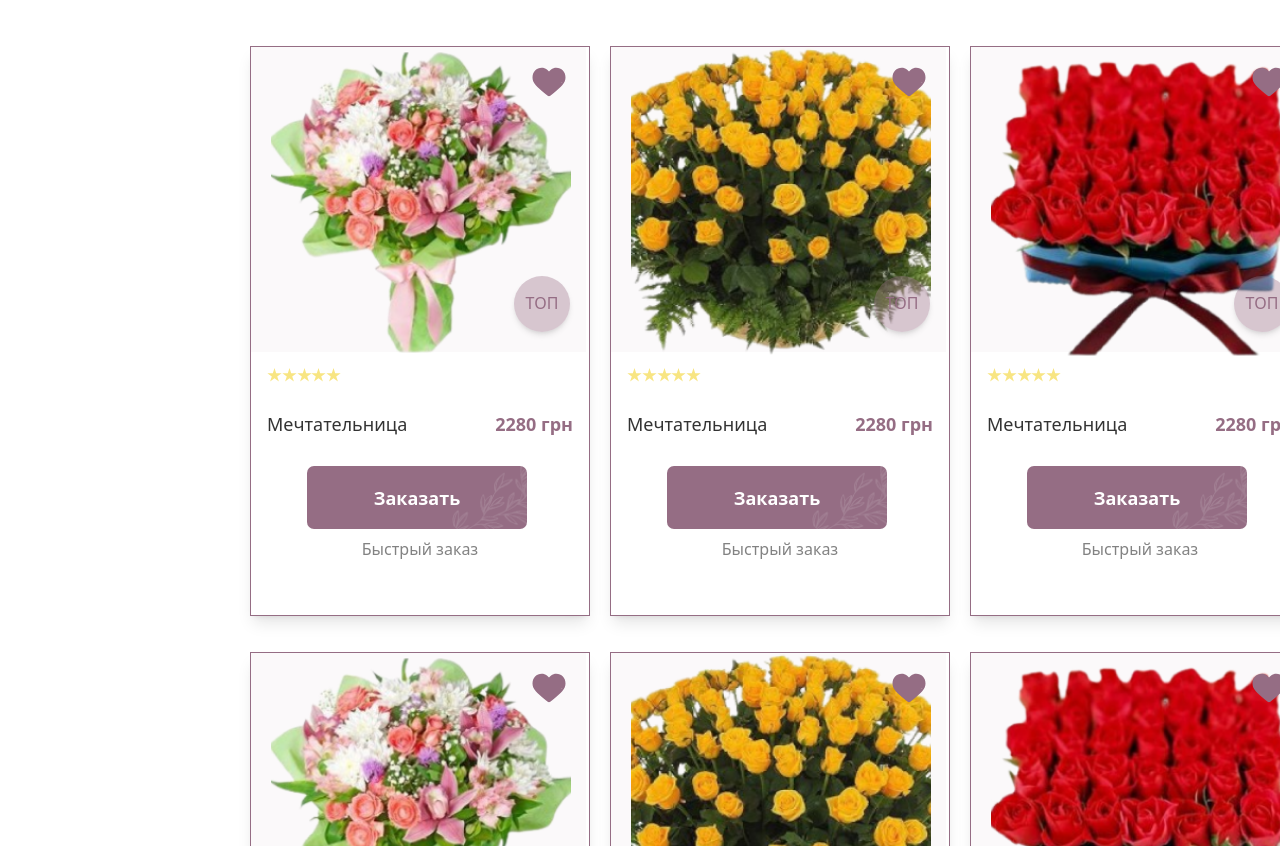
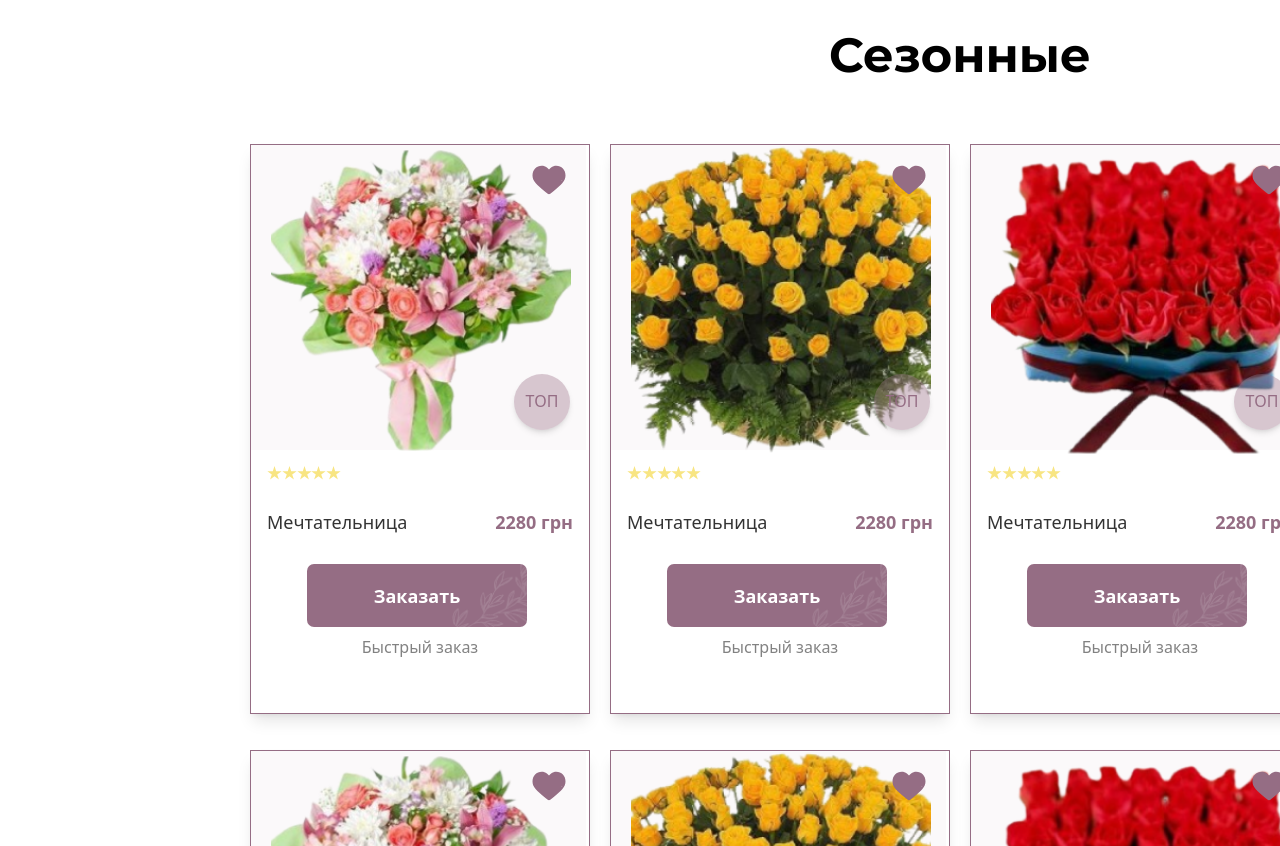
Before and after one commit to medina816/flowers-shop-online, a plain HTML site: page index.html in a window 1280 px wide. Shown: the part 1096-1942 px from the top of the page. Drawn offline with nearby package versions, Linux system fonts and the light colour scheme; a web font is replaced by a local one.

Commit message:
озгоруу

```diff
--- a/index.html
+++ b/index.html
@@ -146,7 +146,8 @@
             </div>
         </section>
         <section>
-            <div class="w-[1420px] h-[1430px] m-auto">
+            <div class="w-[1420px] h-[1350px] m-auto">
+                <h1 class="text-center font-[700] text-[48px] text-[#000000] pb-20">Сезонные</h1>
                     <div id="block4" class="flex flex-wrap gap-[20px]"></div>
                 </div>
         </section>
```
